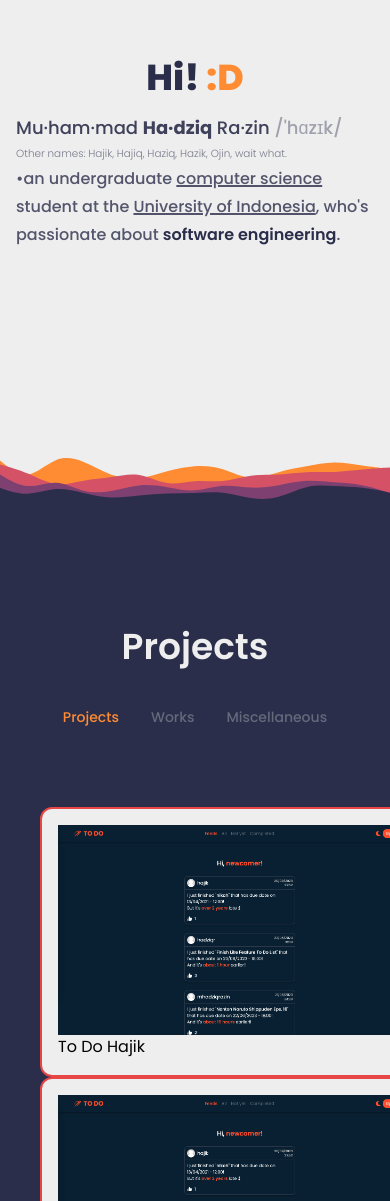
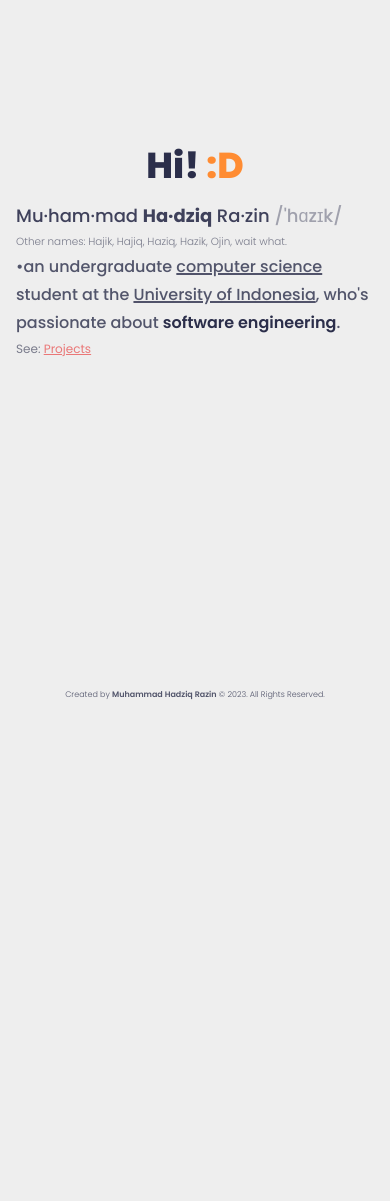
Before and after one commit to mhadziqrazin/hadziqrazin, a SvelteKit app: page / in a window 390 px wide. Shown: the part 111-1312 px from the top of the page. After the commit the page ends 844 px from the top, so only its background shows below. Built offline with nearby package versions, Linux system fonts and the light colour scheme; some icons are missing.

Commit message:
refactor: change layout to main

```diff
--- a/src/lib/components/Project.svelte
+++ /dev/null
@@ -1,16 +0,0 @@
-<script lang="ts">
-  import type { Project } from "$lib/types/project"
-
-  export let project: Project
-</script>
-
-<div class="w-[400px] border-2 border-secondary bg-light p-4 rounded-xl">
-  <img src={project.img} alt="To Do Hajik">
-
-  <!-- DETAILS -->
-  <div>
-    <p>
-      {project.name}
-    </p>
-  </div>
-</div>
--- a/src/lib/components/sections/About.svelte
+++ /dev/null
@@ -1,60 +0,0 @@
-<script lang="ts">
-  import { fly, fade } from "svelte/transition"
-  import Socials from "../Socials.svelte"
-  import { onMount } from "svelte"
-
-  let section: HTMLElement
-  let y: number
-
-  let animate = false
-  onMount(() => {
-    animate = true
-  })
-
-  function scrollDown() {
-    window.scrollTo({top: section.offsetHeight, behavior: "smooth"})
-  }
-</script>
-
-<svelte:window bind:scrollY={y} />
-
-{#key animate}
-  <section bind:this={section} class={`${animate ? 'opacity-100' : 'opacity-0'} container relative mx-auto px-4 min-h-[60vh] md:w-1/2 flex flex-col justify-center items-center py-[min(20vh,20rem)] gap-4 lg:gap-10`}>
-    <h1 in:fly={{y:20, duration: 1000}} class="flex text-4xl lg:text-[4rem] lg:leading-[4.5rem] text-dark font-extrabold">
-      Hi!&nbsp;<span class="text-primary">:D</span>
-    </h1>
-
-    <div class="flex flex-col gap-1 lg:gap-3">
-      <!-- NAME -->
-      <p in:fade={{duration: 1000, delay: 200}} class="text-lg lg:text-3xl font-medium text-dark/90">
-        Mu&centerdot;ham&centerdot;mad <span class="font-bold">Ha&centerdot;dziq</span> Ra&centerdot;zin <span class="text-dark/40">/'h&#593;z&#618;k/</span>
-      </p>
-
-      <!-- OTHER NAMES -->
-      <p in:fly={{y:-5, duration: 1000, delay: 400}} class="text-[0.65rem] lg:text-sm text-dark/60 font-light">
-        Other names: Hajik, Hajiq, Haziq, Hazik, Ojin, wait what.
-      </p>
-
-      <!-- DESCRIPTION -->
-      <p in:fade={{duration: 1000, delay: 200}} class="text-base/7 lg:text-2xl/9 font-medium text-dark/80">
-
-        &bullet;an undergraduate
-
-        <a href="https://cs.ui.ac.id" target="_blank" class="underline decoration-[1.5px] md:decoration-[2.2px]">
-          computer science
-        </a>
-
-        student at the
-
-        <a href="https://ui.ac.id" target="_blank" class="underline decoration-[1.5px] md:decoration-[2.2px]">
-          University of Indonesia</a>,
-
-        who's passionate about
-        <span class="text-dark font-semibold">software engineering</span>.
-      </p>
-    </div>
-
-    <!-- SOCIAL LINKS -->
-    <Socials />
-  </section>
-{/key}
--- a/src/lib/components/sections/Projects.svelte
+++ /dev/null
@@ -1,14 +0,0 @@
-<script lang="ts">
-  import Project from "../Project.svelte"
-  import toDo from "$lib/constants/projects/toDo"
-</script>
-
-
-<div class="grid grid-cols-1 lg:grid-cols-2 w-fit mx-10 gap-x-10">
-  <Project project={toDo}/>
-  <Project project={toDo}/>
-  <Project project={toDo}/>
-  <Project project={toDo}/>
-  <Project project={toDo}/>
-  <Project project={toDo}/>
-</div>
--- a/src/routes/+error.svelte
+++ b/src/routes/+error.svelte
@@ -9,7 +9,7 @@
     })
 </script>
 
-<div class="min-h-screen flex flex-col justify-center items-center">
+<div class="flex flex-col justify-center items-center">
   {#if animate}
     <h1 in:fade={{duration: 1000}} class="text-lg font-medium text-dark/60">
       {$page.status} | {$page.error?.message}
--- a/src/routes/+layout.svelte
+++ b/src/routes/+layout.svelte
@@ -2,6 +2,13 @@
   import '../app.css'
 </script>
 
-<div class="mx-auto overflow-x-clip">
-  <slot />
+<div class="mx-auto overflow-x-clip min-h-screen flex flex-col justify-center">
+  <div class="flex flex-grow justify-center">
+    <slot />
+  </div>
+  <div class="py-8 w-full flex justify-center">
+    <p class="text-[0.5rem] lg:text-base font-light text-dark/80">
+      Created by <span class="font-semibold">Muhammad Hadziq Razin</span> &copy; 2023. All Rights Reserved.
+    </p>
+  </div>
 </div>
--- a/src/routes/+page.svelte
+++ b/src/routes/+page.svelte
@@ -1,7 +1,12 @@
 <script lang="ts">
-  import About from "$lib/components/sections/About.svelte"
-  import Showcase from "$lib/components/sections/Showcase.svelte"
-  import curve from '$lib/assets/backgrounds/layered-waves-haikei.svg'
+  import { fly, fade } from "svelte/transition"
+  import Socials from "$lib/components/Socials.svelte"
+  import { onMount } from "svelte"
+
+  let animate = false
+  onMount(() => {
+    animate = true
+  })
 </script>
 
 <svelte:head>
@@ -14,16 +19,48 @@
   <meta name="keywords" content="muhammad hadziq razin, muhammad, hadziq, razin, hajik, ojin">
 </svelte:head>
 
-<div class="relative flex flex-col items-center">
-  <About />
-  <div class="relative bg-dark w-full h-full mt-[10%]">
-    <img src={curve} alt="curve section" class="absolute -z-50 top-0 -translate-y-[99%] w-full">
-    <Showcase />
-  </div>
+{#key animate}
+  <section class={`${animate ? 'opacity-100' : 'opacity-0'} container relative mx-auto px-4 md:w-1/2 flex flex-col justify-center items-center gap-4 lg:gap-10`}>
+    <h1 in:fly={{y:20, duration: 1000}} class="flex text-4xl lg:text-[4rem] lg:leading-[4.5rem] text-dark font-extrabold">
+      Hi!&nbsp;<span class="text-primary">:D</span>
+    </h1>
 
-  <div class="py-8 bg-dark w-full flex justify-center">
-    <p class="text-[0.5rem] lg:text-base font-light text-light/80">
-      Created by <span class="font-semibold">Muhammad Hadziq Razin</span> &copy; 2023. All Rights Reserved.
-    </p>
-  </div>
-</div>
+    <div class="flex flex-col gap-1 lg:gap-3">
+      <!-- NAME -->
+      <p in:fade={{duration: 1000, delay: 200}} class="text-lg lg:text-3xl font-medium text-dark/90">
+        Mu&centerdot;ham&centerdot;mad <span class="font-bold">Ha&centerdot;dziq</span> Ra&centerdot;zin <span class="text-dark/40">/'h&#593;z&#618;k/</span>
+      </p>
+
+      <!-- OTHER NAMES -->
+      <p in:fly={{y:-5, duration: 1000, delay: 400}} class="text-[0.65rem] lg:text-sm text-dark/60 font-light">
+        Other names: Hajik, Hajiq, Haziq, Hazik, Ojin, wait what.
+      </p>
+
+      <!-- DESCRIPTION -->
+      <p in:fade={{duration: 1000, delay: 200}} class="text-base/7 lg:text-2xl/9 font-medium text-dark/80">
+
+        &bullet;an undergraduate
+
+        <a href="https://cs.ui.ac.id" target="_blank" class="underline decoration-[1.5px] md:decoration-[2.2px]">
+          computer science
+        </a>
+
+        student at the
+
+        <a href="https://ui.ac.id" target="_blank" class="underline decoration-[1.5px] md:decoration-[2.2px]">
+          University of Indonesia</a>,
+
+        who's passionate about
+        <span class="text-dark font-semibold">software engineering</span>.
+      </p>
+
+      <!-- PAGES -->
+      <p in:fade={{duration: 1000, delay: 600}} class="text-dark/60 text-xs lg:text-base">
+        See: <a href="/projects" class="w-full underline text-secondary/70 hover:text-secondary/90 transition-all duration-200">Projects</a>
+      </p>
+    </div>
+
+    <!-- SOCIAL LINKS -->
+    <Socials />
+  </section>
+{/key}
--- /dev/null
+++ b/src/routes/projects/+page.svelte
@@ -0,0 +1,30 @@
+<script lang="ts">
+  import { onMount } from "svelte"
+  import Icon from "svelte-icons-pack"
+  import FaSolidHammer from "svelte-icons-pack/fa/FaSolidHammer"
+  import { fade } from "svelte/transition"
+
+  let animate = false
+  onMount(() => {
+    animate = true
+  })
+</script>
+
+<svelte:head>
+  <title>Projects | Hadziq Razin</title>
+  <meta property="og:title" content="Muhammad Hadziq Razin's Portfolio | Projects Page">
+  <meta property="og:description" content="Muhammad Hadziq Razin's Portfolio | Projects Page">
+  <meta name="description" content="Muhammad Hadziq Razin's Portfolio | Projects Page">
+  <meta name="keywords" content="muhammad hadziq razin, muhammad, hadziq, razin, hajik, ojin">
+</svelte:head>
+
+<section in:fade={{duration: 300}} class="flex flex-col gap-2 justify-center items-center">
+  <Icon src={FaSolidHammer} size="50" color="#FF8C32"/>
+  <h1 class="text-3xl text-center font-semibold">
+    Page under development
+  </h1>
+  <p class="text-xl text-center">
+    I&apos;m working on it. I swear.
+  </p>
+  <a href="/" class="underline">Back</a>
+</section>
```
Also changed, not shown: src/lib/assets/Hadziq Razin.jpg (deleted), src/lib/assets/backgrounds/layered-waves-haikei.svg (deleted).
